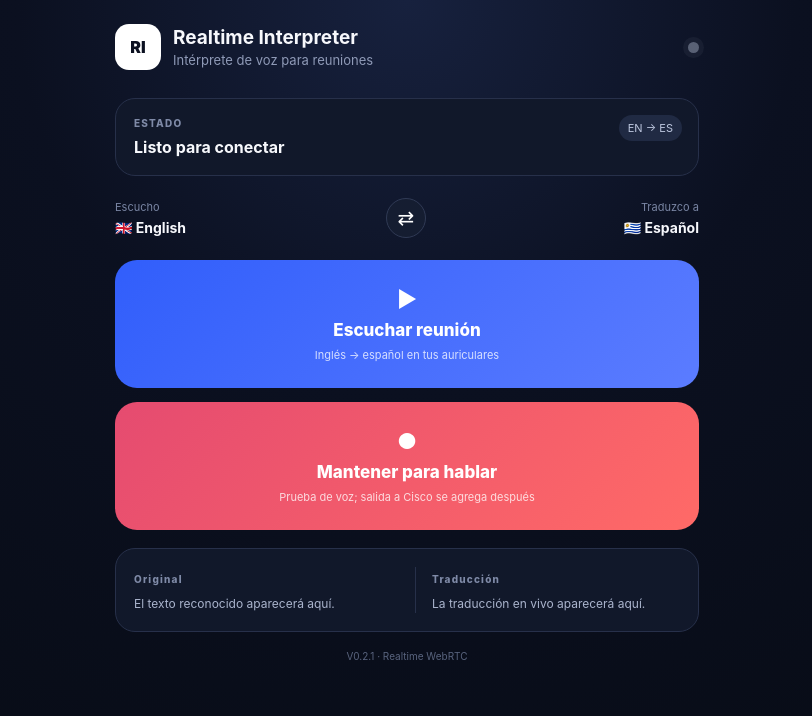
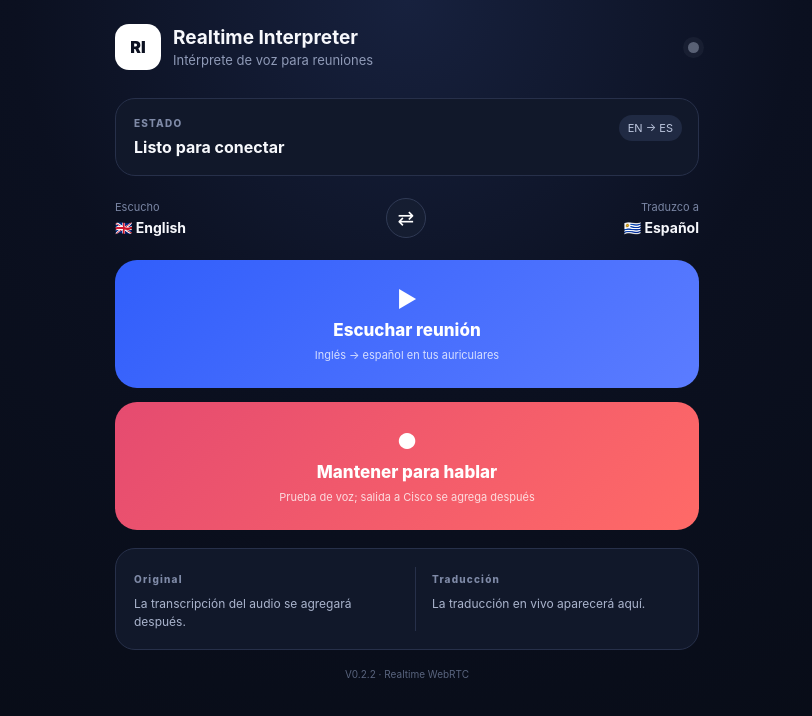
Before and after one commit to matiasmoranc/realtime-interpreter, a React (Vite) app: page / in a window 1280 px wide. Shown: the top 716 px of the page, without its empty margins (233-1045 px from the left). Built offline with nearby package versions, Linux system fonts and the light colour scheme.

Commit message:
Remove unsupported Realtime transcription session parameter

```diff
--- a/src/main.jsx
+++ b/src/main.jsx
@@ -13,7 +13,7 @@
   const [from, setFrom] = useState('en');
   const [to, setTo] = useState('es');
   const [status, setStatus] = useState('Listo para conectar');
-  const [original, setOriginal] = useState('El texto reconocido aparecerá aquí.');
+  const [original] = useState('La transcripción del audio se agregará después.');
   const [translation, setTranslation] = useState('La traducción en vivo aparecerá aquí.');
 
   const pcRef = useRef(null);
@@ -37,9 +37,6 @@
     let msg;
     try { msg = JSON.parse(event.data); } catch { return; }
 
-    if (msg.type === 'conversation.item.input_audio_transcription.completed' && msg.transcript) {
-      setOriginal(msg.transcript);
-    }
     if (msg.type === 'response.audio_transcript.delta' && msg.delta) {
       setTranslation((prev) => (prev === 'La traducción en vivo aparecerá aquí.' ? '' : prev) + msg.delta);
     }
@@ -86,7 +83,6 @@
         session: {
           type: 'realtime',
           instructions: translationInstructions(),
-          input_audio_transcription: { model: 'gpt-realtime-whisper' },
           turn_detection: {
             type: 'server_vad',
             threshold: 0.45,
@@ -178,7 +174,7 @@
         <div><span>Original</span><p>{original}</p></div>
         <div><span>Traducción</span><p>{translation || 'Traduciendo…'}</p></div>
       </section>
-      <footer>V0.2.1 · Realtime WebRTC</footer>
+      <footer>V0.2.2 · Realtime WebRTC</footer>
     </main>
   );
 }
```
